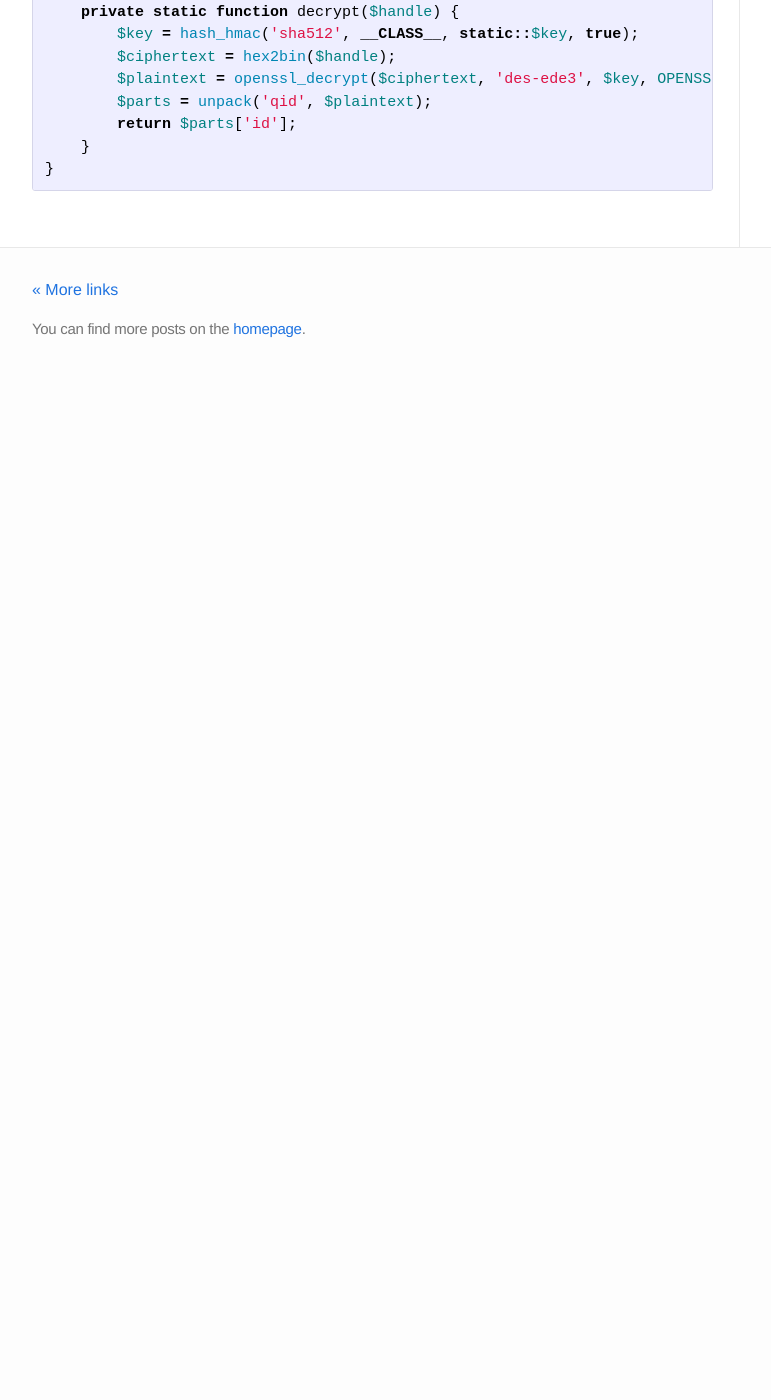
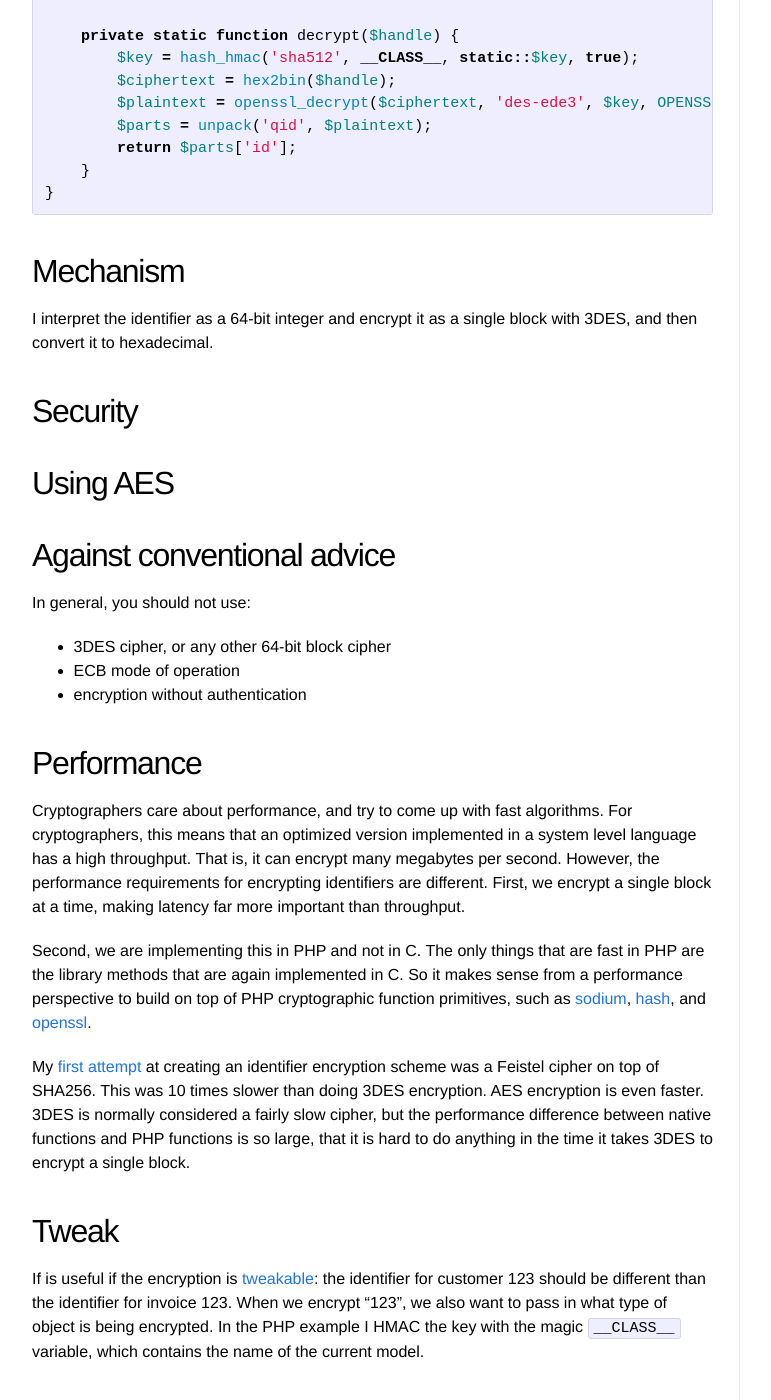
Before and after one commit to Sjord/Sjord.github.io, a Jekyll site: the page built from _posts/2025-02-04-encrypting-identifiers-in-practice.md, in a window 1280 px wide and 1400 px high, scrolled down 782 px. Shown: the whole window, without its empty margins (108-879 px from the left). Built offline with Jekyll 4.4.1, drawn with Linux system fonts in a browser that asks for light colours; before the commit the page ends 1152 px from its top, so only the background shows below that; some of the changed text lies outside the part shown.

Commit message:
Write some more about encrypted identifiers

````diff
--- a/_posts/2025-02-04-encrypting-identifiers-in-practice.md
+++ b/_posts/2025-02-04-encrypting-identifiers-in-practice.md
@@ -37,3 +38,33 @@ trait EncryptedHandle {
     }
 }
 ```
+
+## Mechanism
+
+I interpret the identifier as a 64-bit integer and encrypt it as a single block with 3DES, and then convert it to hexadecimal.
+
+## Security
+
+
+
+## Using AES
+
+## Against conventional advice
+
+In general, you should not use:
+
+- 3DES cipher, or any other 64-bit block cipher
+- ECB mode of operation
+- encryption without authentication
+
+## Performance
+
+Cryptographers care about performance, and try to come up with fast algorithms. For cryptographers, this means that an optimized version implemented in a system level language has a high throughput. That is, it can encrypt many megabytes per second. However, the performance requirements for encrypting identifiers are different. First, we encrypt a single block at a time, making latency far more important than throughput.
+
+Second, we are implementing this in PHP and not in C. The only things that are fast in PHP are the library methods that are again implemented in C. So it makes sense from a performance perspective to build on top of PHP cryptographic function primitives, such as [sodium](https://www.php.net/sodium), [hash](https://www.php.net/manual/en/function.hash.php), and [openssl](https://www.php.net/openssl).
+
+My [first attempt](https://github.com/Sjord/feistel-cipher) at creating an identifier encryption scheme was a Feistel cipher on top of SHA256. This was 10 times slower than doing 3DES encryption. AES encryption is even faster. 3DES is normally considered a fairly slow cipher, but the performance difference between native functions and PHP functions is so large, that it is hard to do anything in the time it takes 3DES to encrypt a single block.
+
+## Tweak
+
+If is useful if the encryption is [tweakable](/2023/09/27/tweakable-block-ciphers/): the identifier for customer 123 should be different than the identifier for invoice 123. When we encrypt "123", we also want to pass in what type of object is being encrypted. In the PHP example I HMAC the key with the magic `__CLASS__` variable, which contains the name of the current model.
````
Also changed, not shown: other parts of _posts/2025-02-04-encrypting-identifiers-in-practice.md (+2 -1 lines).
